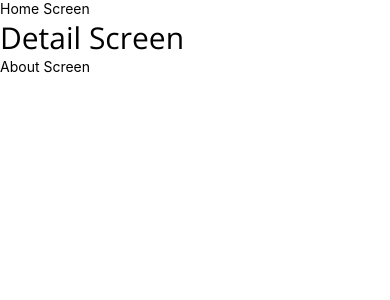
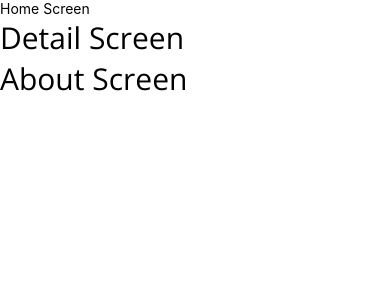
Before and after one commit to BaoAnNguyen1903/TodoApp-React-Native, a React Native app: screen / in a window 390 px wide. Shown: the top 300 px of the page. Built offline with nearby package versions, Linux system fonts and the light colour scheme.

Commit message:
npm navigation

```diff
--- a/App.tsx
+++ b/App.tsx
@@ -5,12 +5,13 @@ import AboutScreen from "./components/review/about";
 import { useFonts } from "expo-font";
 import * as SplashScreen from "expo-splash-screen";
 import { useEffect } from "react";
+import { OPENSANS_REGULAR } from "./utils/const";
 
 SplashScreen.preventAutoHideAsync();
 
 const App = () => {
   const [loaded, error] = useFonts({
-    'OpenSans-Regular': require("./assets/fonts/OpenSans-Regular.ttf")
+    [OPENSANS_REGULAR]: require("./assets/fonts/OpenSans-Regular.ttf")
   });
   useEffect(() => {
     if (loaded || error) {
--- a/components/review/about.tsx
+++ b/components/review/about.tsx
@@ -1,9 +1,16 @@
-import { Text, View } from "react-native";
+import { StyleSheet, Text, View } from "react-native";
+import { globalStyles } from "../../utils/const";
+
+const styles = StyleSheet.create({
+  about: {
+    fontSize: 30
+  }
+});
 
 const AboutScreen = () => {
   return (
     <View>
-      <Text>About Screen</Text>
+      <Text style={[styles.about, globalStyles.globalFont]}>About Screen</Text>
     </View>
   );
 };
--- a/components/review/detail.tsx
+++ b/components/review/detail.tsx
@@ -1,9 +1,10 @@
 import { Text, View, StyleSheet } from "react-native";
+import { OPENSANS_REGULAR } from "../../utils/const";
 
 const styles = StyleSheet.create({
   review: {
     fontSize: 30,
-    fontFamily: "OpenSans-Regular"
+    fontFamily: OPENSANS_REGULAR
   }
 });
 
--- /dev/null
+++ b/utils/const.ts
@@ -0,0 +1,9 @@
+import { StyleSheet } from "react-native";
+
+export const OPENSANS_REGULAR = "OpenSans-Regular";
+
+export const globalStyles = StyleSheet.create({
+  globalFont: {
+    fontFamily: OPENSANS_REGULAR
+  }
+});
```
Also changed, not shown: package.json (+5 -3 lines), 1 other file (tests, documents, lock files or other folders).
